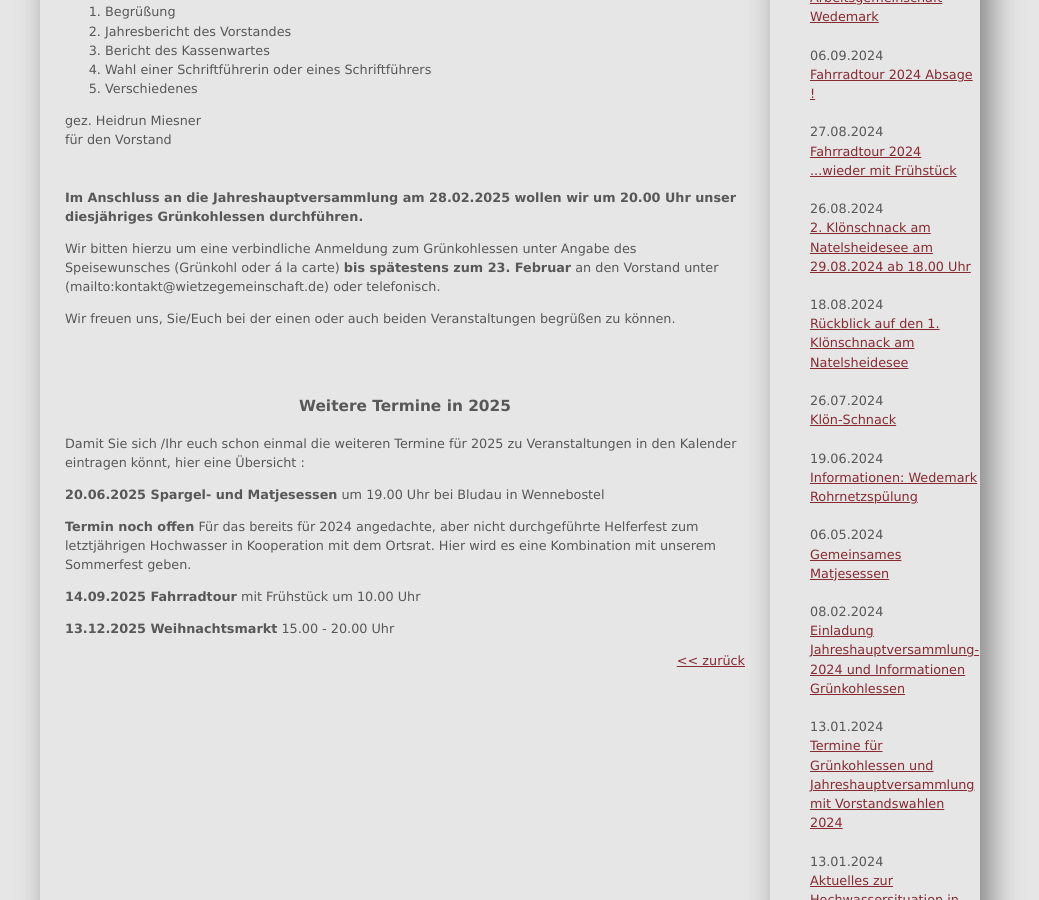
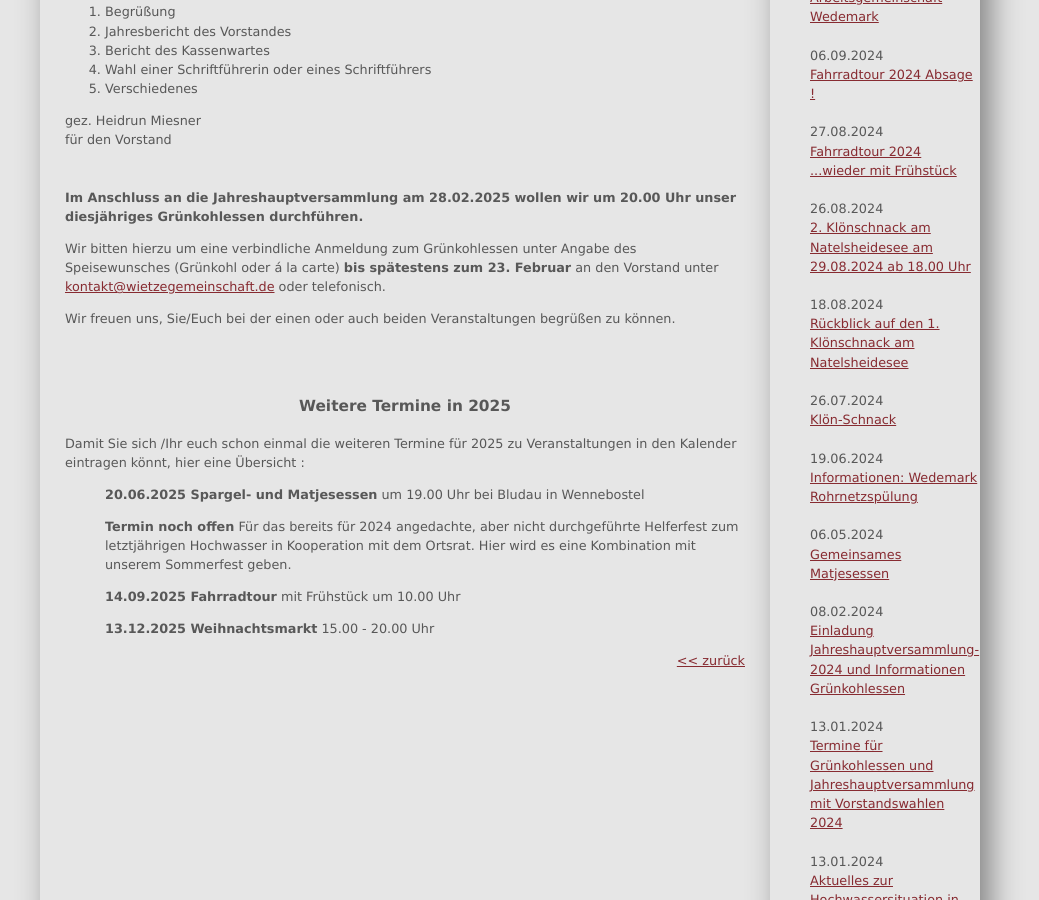
Before and after one commit to car-hei/wietze-gemeinschaft.github.io, a Jekyll site: the page built from _posts/2025-01-28-Einladung_JHV_2025_Grünkohlessen_und_Termine.md, in a window 1280 px wide and 900 px high, scrolled down 530 px. Shown: the whole window, without its empty margins (130-1169 px from the left). Built offline with Jekyll 4.4.1, drawn with Linux system fonts in a browser that asks for light colours.

Commit message:
Update 2025-01-28-Einladung_JHV_2025_Grünkohlessen_und_Termine.md

```diff
--- a/_posts/2025-01-28-Einladung_JHV_2025_Grünkohlessen_und_Termine.md
+++ b/_posts/2025-01-28-Einladung_JHV_2025_Grünkohlessen_und_Termine.md
@@ -27,7 +27,7 @@ für den Vorstand
 20.00 Uhr unser diesjähriges Grünkohlessen durchführen.**
 
 Wir bitten hierzu um eine verbindliche Anmeldung zum Grünkohlessen unter Angabe des Speisewunsches (Grünkohl oder á la carte) **bis spätestens zum 23. Februar**
-an den Vorstand unter (mailto:kontakt@wietzegemeinschaft.de)   oder telefonisch.
+an den Vorstand unter [kontakt@wietzegemeinschaft.de](mailto:kontakt@wietzegemeinschaft.de) oder telefonisch.
 
 Wir freuen uns, Sie/Euch bei der einen oder auch beiden Veranstaltungen begrüßen zu können.
 
@@ -37,13 +37,13 @@ Wir freuen uns, Sie/Euch bei der einen oder auch beiden Veranstaltungen begrüß
 
 Damit Sie sich /Ihr euch schon einmal die weiteren Termine für 2025 zu Veranstaltungen in den Kalender eintragen könnt, hier eine Übersicht :
 
-**20.06.2025	Spargel- und Matjesessen** um 19.00 Uhr bei Bludau in Wennebostel
++ **20.06.2025	Spargel- und Matjesessen** um 19.00 Uhr bei Bludau in Wennebostel
 
 
-**Termin noch offen**  Für das bereits für 2024 angedachte, aber nicht durchgeführte Helferfest zum letztjährigen Hochwasser in Kooperation mit dem Ortsrat.
++ **Termin noch offen**  Für das bereits für 2024 angedachte, aber nicht durchgeführte Helferfest zum letztjährigen Hochwasser in Kooperation mit dem Ortsrat.
 Hier wird es eine Kombination mit unserem Sommerfest geben.
 
 
-**14.09.2025	Fahrradtour** mit Frühstück um 10.00 Uhr
++ **14.09.2025	Fahrradtour** mit Frühstück um 10.00 Uhr
 
-**13.12.2025 	Weihnachtsmarkt** 15.00 - 20.00 Uhr
++ **13.12.2025 	Weihnachtsmarkt** 15.00 - 20.00 Uhr
```
